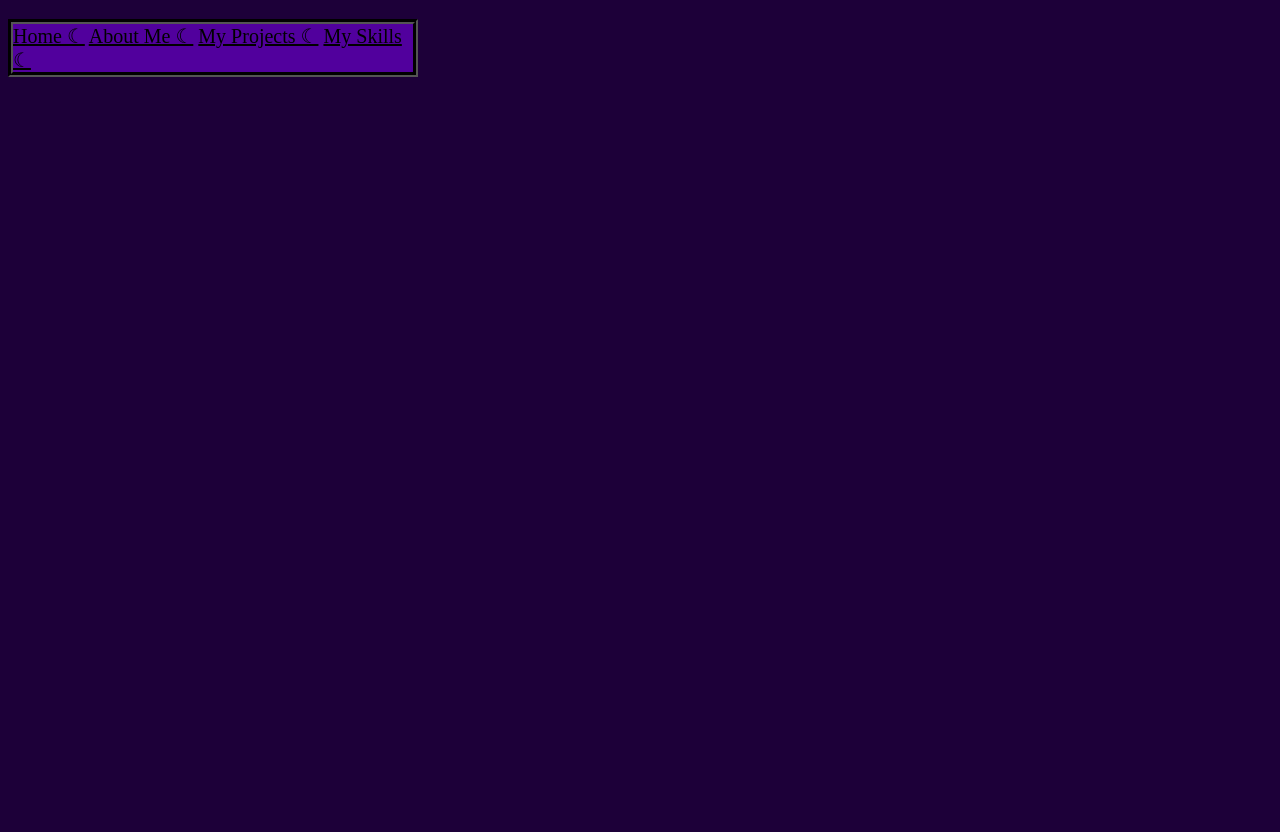
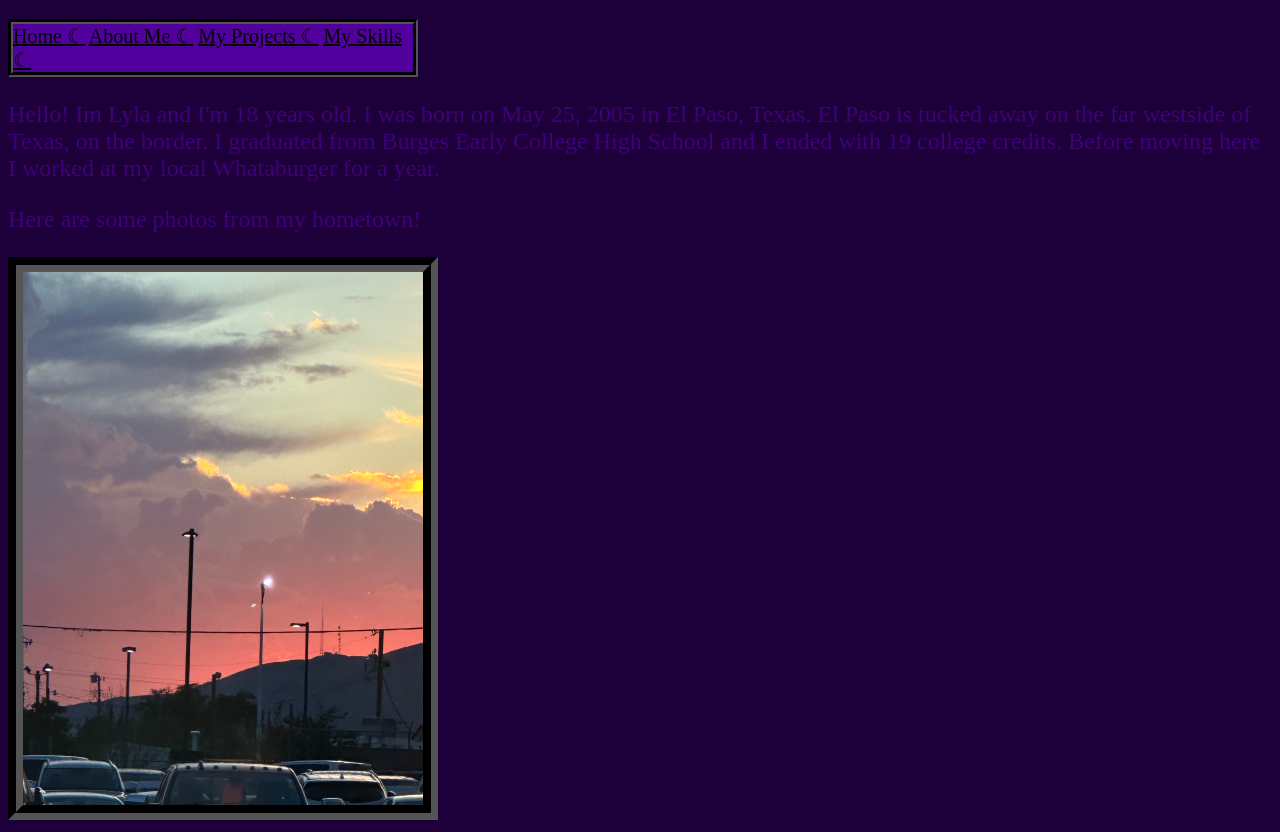
Before and after one commit to lilacwasplanted/The-Final, a plain HTML site: page aboutMe.html in a window 1280 px wide. Shown: the part 61-893 px from the top of the page. Before the commit the page ends 800 px from the top, so only its background shows below. Drawn offline with Linux system fonts and the light colour scheme.

Commit message:
2/1, 1:34

```diff
--- a/aboutMe.html
+++ b/aboutMe.html
@@ -13,5 +13,15 @@
             <a href="projects.html">My Projects &#9790;</a>
             <a href="skills.html">My Skills &#9790;</a>
         </nav>
+        <p id="aboutmetext">
+            Hello! Im Lyla and I'm 18 years old.
+            I was born on May 25, 2005 in El Paso, Texas.
+            El Paso is tucked away on the far westside of Texas, on the border.
+            I graduated from Burges Early College High School and I ended with 19 college credits.
+            Before moving here I worked at my local Whataburger for a year.
+        </p>
+        <p>Here are some photos from my hometown!</p>
+        <img id="aboutmeimages" src="images/ep1.jpg" alt="A picture of downtown El Paso, Texas">
+
     </body>
 </html>
--- a/css/site.css
+++ b/css/site.css
@@ -6,6 +6,8 @@ h1{
 }
 p{
     color: #3f007b;
+    font-size: x-large;
+    font-style: bold;
 }
 #PhotoOfMe{
     border-color: #2a0052;
@@ -48,3 +50,20 @@ a:link {
   a:active {
     color: rgb(81, 0, 157);
   }
+  button{
+    border-style: groove;
+    border-width: thick;
+    border-color: black;
+    margin-right: inherit;
+    background-color: #51009d;
+    font-size: 15px;
+    color: #1d0039;
+  }
+  #aboutmeimages{
+    max-width: 400px;
+    border-style: groove;
+    border-width: 15px;
+    border-color: black;
+    margin-right: inherit;
+    background-color: white;
+  }
--- a/js/site.js
+++ b/js/site.js
@@ -20,7 +20,23 @@ function updateSlideShowImage(){
 }
 setInterval(updateSlideShowImage, 2500);
 
-
+const aboutmeimages = document.getElementById("aboutmeimages");
+let AMimgs = [
+    "./images/ep1.jpg",
+    "./images/IMG_3888.JPEG",
+    "./images/themountains.jpg",
+    "./images/Whataburger.jpg"
+];
+let AMcurrentimageindex = 0;
+function AboutMeSlideShow(){
+    AMcurrentimageindex++
+    if(AMcurrentimageindex >= AMimgs.length){
+        AMcurrentimageindex = 0;
+    }
+    let nextAMimg = AMimgs[AMcurrentimageindex];
+    aboutmeimages.src = nextAMimg;
+}
+setInterval(AboutMeSlideShow, 3500);
 
 
 const theFUNbutton = document.getElementById("theFUNbutton");
```
Also changed, not shown: images/IMG_3888.JPEG (added), images/Whataburger.jpg (added), images/ep1.jpg (added), images/themountains.jpg (added).
